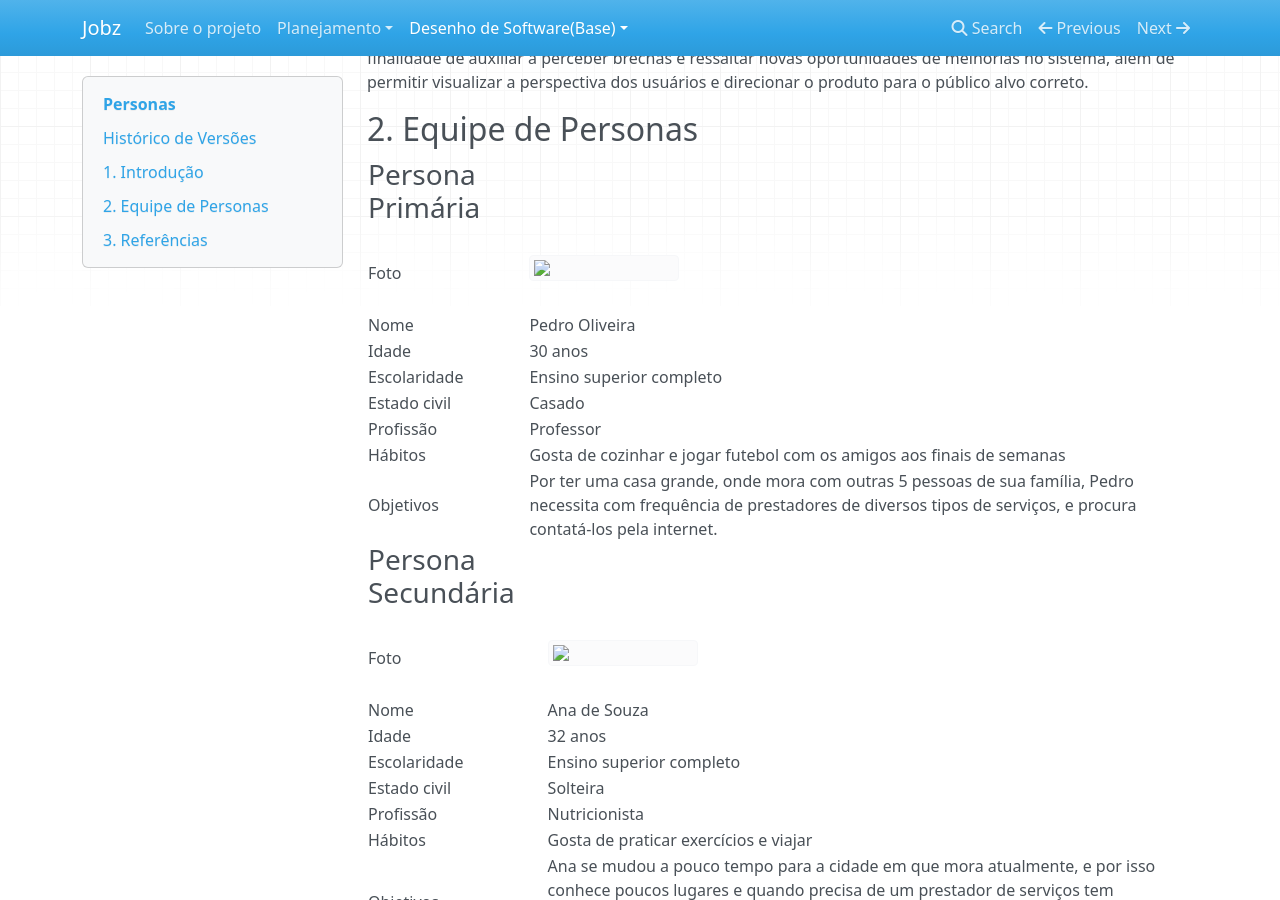
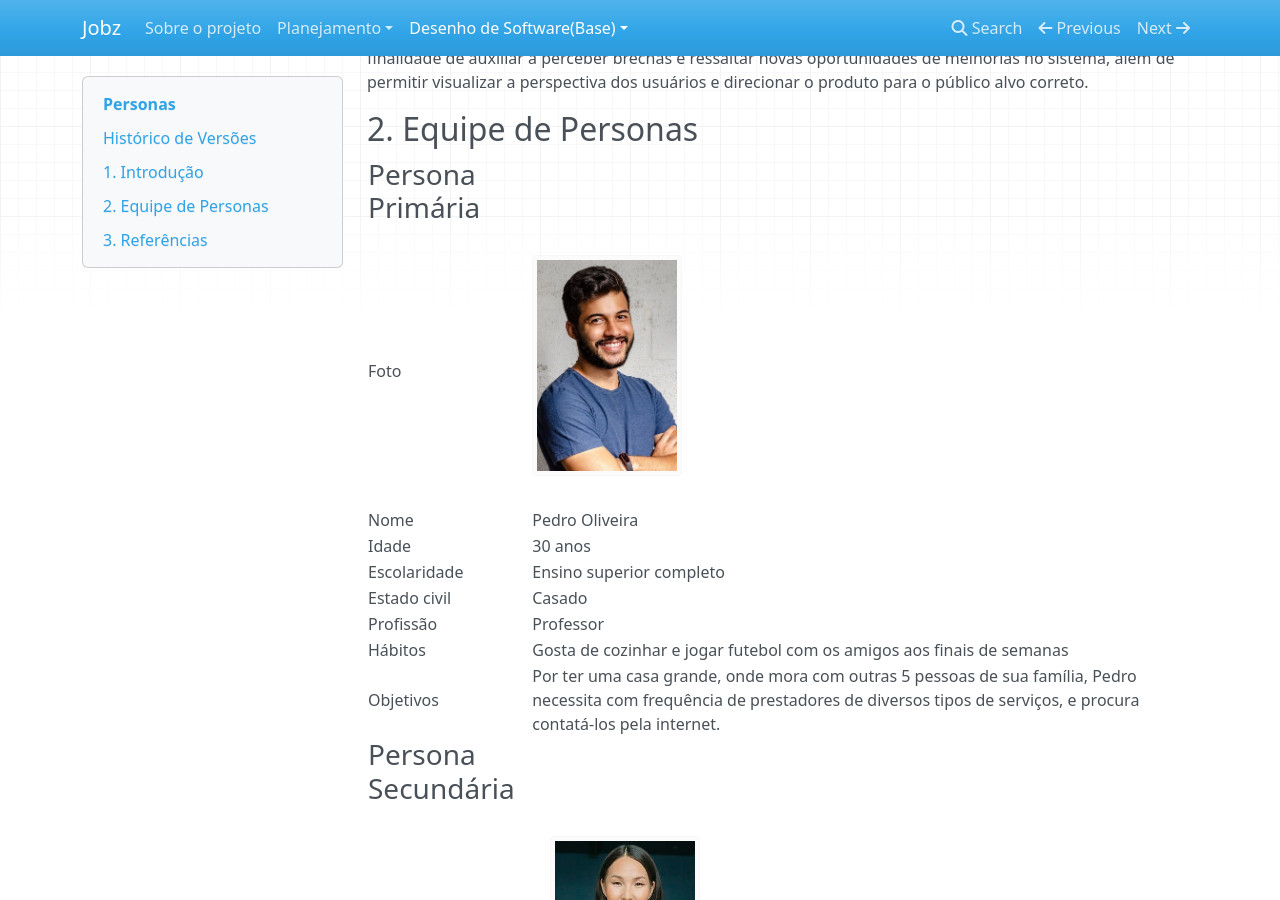
Before and after one commit to UnBArqDsw2021-2/2021.2_G6_Jobz_docs, an MkDocs documentation site: the page built from docs/Entrega_I/Elicitacao/Tecnicas/personas.md, in a window 1280 px wide and 900 px high, scrolled down 305 px. Built offline with MkDocs 1.6.1, drawn with Linux system fonts in a browser that asks for light colours; nearby versions of some CDN libraries.

Commit message:
Corrigindo imagens

```diff
--- a/docs/Entrega_I/Elicitacao/Tecnicas/personas.md
+++ b/docs/Entrega_I/Elicitacao/Tecnicas/personas.md
@@ -12,7 +12,7 @@ As personas são um grupo de personagens fictícios criados com o objetivo de si
 
 |<h3>Persona Primária||
 |:-|:-|
-| Foto | <img src='../../../images/persona1.jpeg' width=150px height=auto> |
+| Foto | <img src='../../../../images/persona1.jpeg' width=150px height=auto> |
 | Nome | Pedro Oliveira |
 | Idade | 30 anos |
 | Escolaridade | Ensino superior completo |
@@ -23,7 +23,7 @@ As personas são um grupo de personagens fictícios criados com o objetivo de si
 
 |<h3>Persona Secundária||
 |:-|:-|
-| Foto | <img src='../../../images/persona2.jpeg' width=150px height=auto> |
+| Foto | <img src='../../../../images/persona2.jpeg' width=150px height=auto> |
 | Nome | Ana de Souza |
 | Idade | 32 anos |
 | Escolaridade | Ensino superior completo |
@@ -34,7 +34,7 @@ As personas são um grupo de personagens fictícios criados com o objetivo de si
 
 |<h3>Persona Terciária||
 |:-|:-|
-| Foto | <img src='../../../images/persona3.jpeg' width=140px height=auto> |
+| Foto | <img src='../../../../images/persona3.jpeg' width=140px height=auto> |
 | Nome | Mariana Freitas |
 | Idade | 27 anos |
 | Escolaridade | Ensino médio completo |
@@ -45,7 +45,7 @@ As personas são um grupo de personagens fictícios criados com o objetivo de si
 
 |<h3>Antipersona||
 |:-|:-|
-| Foto | <img src='../../../images/antipersona.jpeg' width=270px height=auto> |
+| Foto | <img src='../../../../images/antipersona.jpeg' width=270px height=auto> |
 | Nome | José Alves |
 | Idade | 71 anos |
 | Escolaridade | Ensino médio completo |
```
